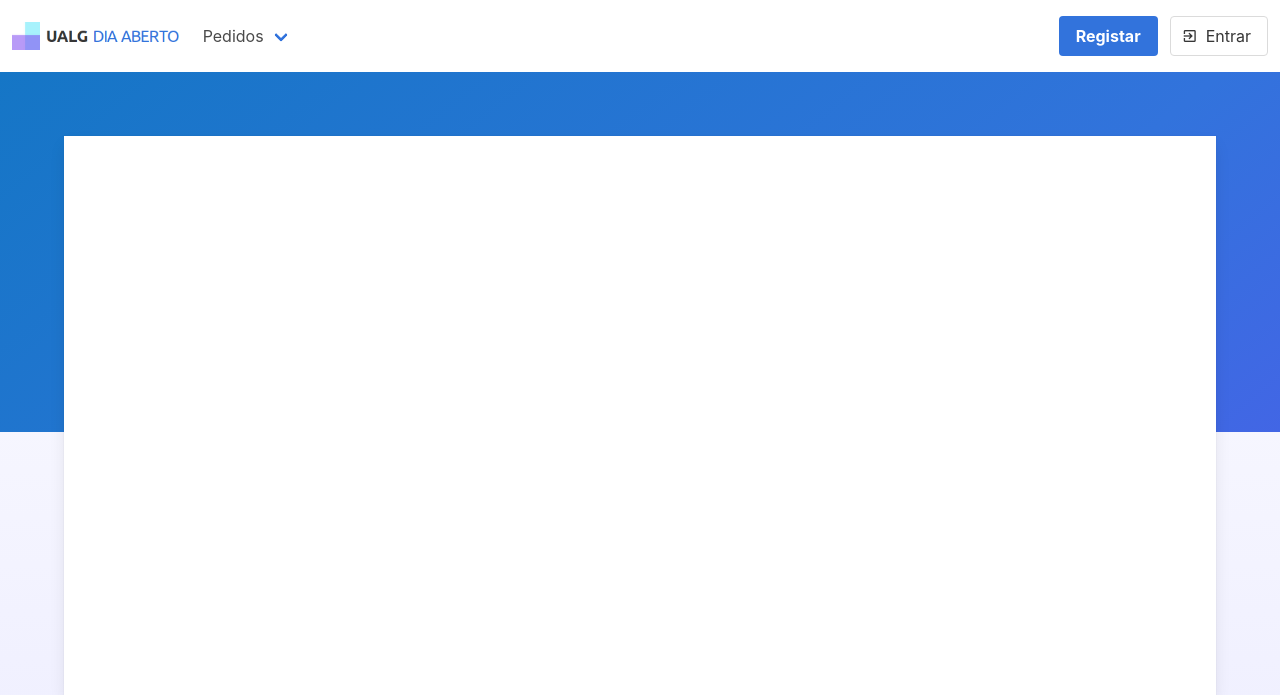
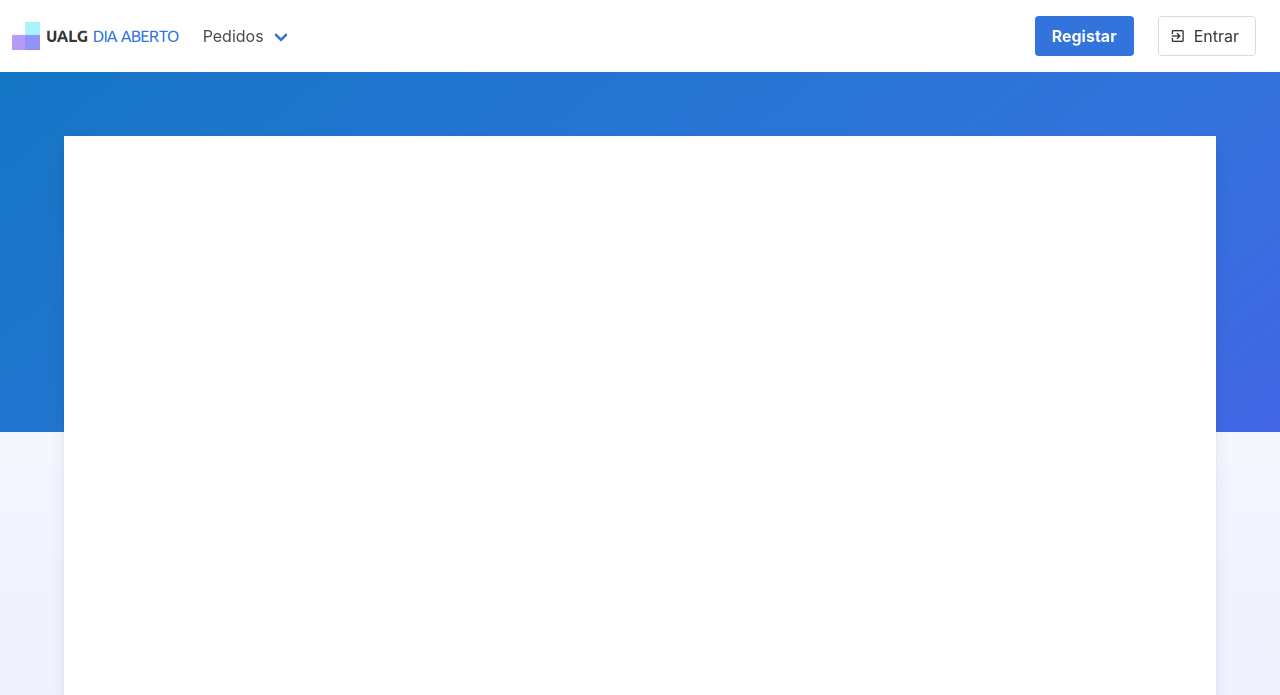
Before and after one commit to dedeu99/LES_23_G16, a Django app: page / in a window 1280 px wide. Shown: the top 695 px of the page. Run offline with Django 4.2, Linux system fonts and the light colour scheme; some libraries are stand-ins or nearby versions.

Commit message:
Melhorias na navbar + consultar pedidos só mostra os pedidos confome o user logado

```diff
--- a/LES_23_G16/home/Templates/home/navbar.html
+++ b/LES_23_G16/home/Templates/home/navbar.html
@@ -22,7 +22,6 @@
         <div class="navbar-dropdown">
           <a href="{% url 'gestaoPedidos:consultar_pedidos' %}" class="navbar-item">Consultar todos os pedidos</a>
           <a href="{% url 'gestaoPedidos:criar_pedido_horario' %}" class="navbar-item">Criar Pedido de Horário</a>
-
         </div>
       </div>
     </div>
@@ -31,29 +30,23 @@
     <div class="navbar-item">
       {% if user.is_authenticated %}
       <a href="{% url 'logout' %}">
-        <div type="button" class="button">
+        <button type="button" class="button">
           <span class="icon is-small">
             <i class="mdi mdi-login-variant"></i>
           </span>
           <span>Sair</span>
-        </div>
+        </button>
       </a>
-      {% else %}
-
-
-      <div class="navbar-end">
-        <div class="navbar-item">
-          <div class="buttons">
-            <a href="{% url 'logout' %}">
-              <bottom class="button is-primary">
-                <strong>Registar</strong>
-            </a>
-            </a>
-          </div>
-        </div>
-      </div>
-
-
+    </div>
+    {% else %}
+    <div class="navbar-item">
+      <a href="{% url 'logout' %}">
+        <button type="button" class="button is-primary">
+          <span><strong>Registar</strong></span>
+        </button>
+      </a>
+    </div>
+    <div class="navbar-item">
       <a href="{% url 'login' %}">
         <div type="button" class="button">
           <span class="icon is-small">
@@ -62,8 +55,9 @@
           <span>Entrar</span>
         </div>
       </a>
-      {% endif %}
     </div>
+    {% endif %}
+  </div>
 </nav>
 
 
```
Also changed, not shown: LES_23_G16/gestaoPedidos/filters.py (+21 -6 lines), LES_23_G16/gestaoPedidos/tables.py (+16 -3 lines).
